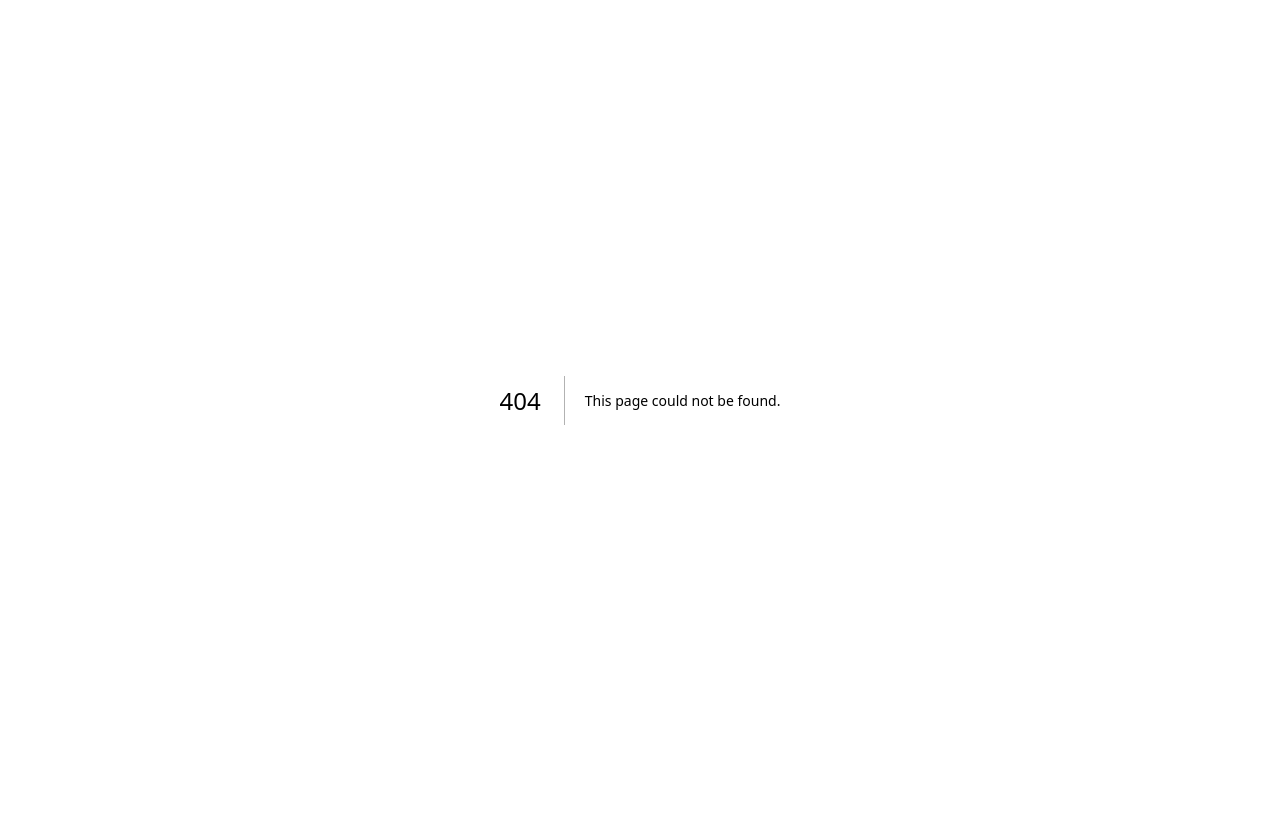
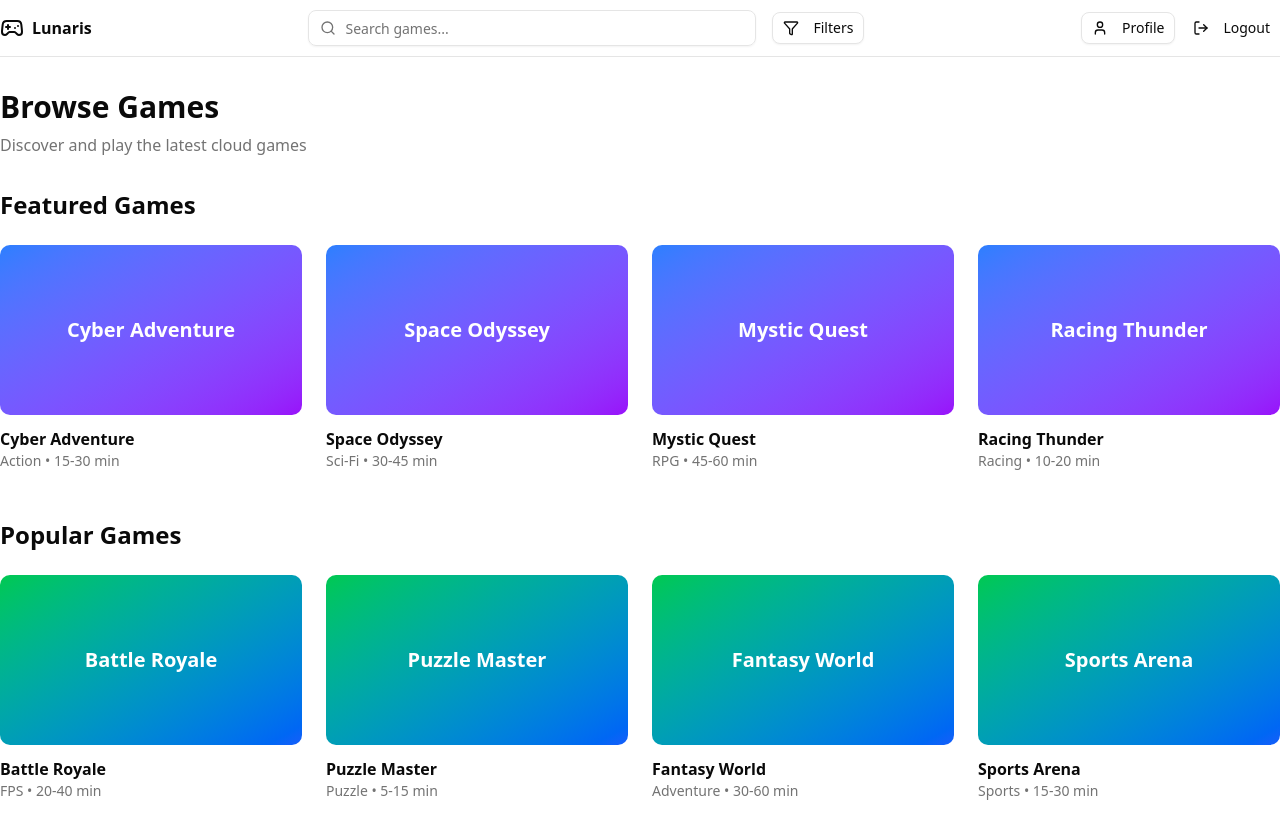
Before and after one commit to ubclaunchpad/lunaris, a Next.js app in the folder frontend/: page /browse in a window 1280 px wide. Before the commit this address had no page. Before the commit the page ends 800 px from the top, so only its background shows below. Built offline with nearby package versions, Linux system fonts and the light colour scheme.

Commit message:
Added default login + sample game browsing page

```diff
--- /dev/null
+++ b/frontend/app/browse/page.tsx
@@ -0,0 +1,121 @@
+import { Gamepad2, Search, Filter, User, LogOut } from "lucide-react"
+import Link from "next/link"
+
+import { Button } from "@/components/ui/button"
+import { Input } from "@/components/ui/input"
+
+export default function BrowsePage() {
+  return (
+    <div className="min-h-screen bg-background">
+      {/* Header */}
+      <header className="border-b bg-background/95 backdrop-blur supports-[backdrop-filter]:bg-background/60">
+        <div className="container flex h-14 items-center justify-between">
+          <div className="flex items-center gap-4">
+            <Link href="/browse" className="flex items-center gap-2">
+              <Gamepad2 className="h-6 w-6" />
+              <span className="font-bold">Lunaris</span>
+            </Link>
+          </div>
+
+          {/* Search Bar */}
+          <div className="flex flex-1 items-center justify-center gap-4 px-6">
+            <div className="relative flex-1 max-w-md">
+              <Search className="absolute left-3 top-1/2 h-4 w-4 -translate-y-1/2 text-muted-foreground" />
+              <Input
+                placeholder="Search games..."
+                className="pl-9"
+              />
+            </div>
+            <Button variant="outline" size="sm">
+              <Filter className="h-4 w-4 mr-2" />
+              Filters
+            </Button>
+          </div>
+
+          {/* User Menu */}
+          <div className="flex items-center gap-2">
+            <Button variant="outline" size="sm">
+              <User className="h-4 w-4 mr-2" />
+              Profile
+            </Button>
+            <Link href="/login">
+              <Button variant="ghost" size="sm">
+                <LogOut className="h-4 w-4 mr-2" />
+                Logout
+              </Button>
+            </Link>
+          </div>
+        </div>
+      </header>
+
+      {/* Main Content */}
+      <main className="container py-8">
+        <div className="mb-8">
+          <h1 className="text-3xl font-bold mb-2">Browse Games</h1>
+          <p className="text-muted-foreground">
+            Discover and play the latest cloud games
+          </p>
+        </div>
+
+        {/* Featured Games */}
+        <section className="mb-12">
+          <h2 className="text-2xl font-semibold mb-6">Featured Games</h2>
+          <div className="grid grid-cols-1 md:grid-cols-2 lg:grid-cols-3 xl:grid-cols-4 gap-6">
+            {featuredGames.map((game) => (
+              <div key={game.id} className="group cursor-pointer">
+                <div className="aspect-video bg-muted rounded-lg mb-3 overflow-hidden">
+                  <div className="w-full h-full bg-gradient-to-br from-blue-500 to-purple-600 flex items-center justify-center text-white font-bold text-xl">
+                    {game.name}
+                  </div>
+                </div>
+                <h3 className="font-semibold group-hover:text-primary transition-colors">
+                  {game.name}
+                </h3>
+                <p className="text-sm text-muted-foreground">
+                  {game.genre} • {game.playTime}
+                </p>
+              </div>
+            ))}
+          </div>
+        </section>
+
+        {/* Popular Games */}
+        <section>
+          <h2 className="text-2xl font-semibold mb-6">Popular Games</h2>
+          <div className="grid grid-cols-1 md:grid-cols-2 lg:grid-cols-3 xl:grid-cols-4 gap-6">
+            {popularGames.map((game) => (
+              <div key={game.id} className="group cursor-pointer">
+                <div className="aspect-video bg-muted rounded-lg mb-3 overflow-hidden">
+                  <div className="w-full h-full bg-gradient-to-br from-green-500 to-blue-600 flex items-center justify-center text-white font-bold text-xl">
+                    {game.name}
+                  </div>
+                </div>
+                <h3 className="font-semibold group-hover:text-primary transition-colors">
+                  {game.name}
+                </h3>
+                <p className="text-sm text-muted-foreground">
+                  {game.genre} • {game.playTime}
+                </p>
+              </div>
+            ))}
+          </div>
+        </section>
+      </main>
+    </div>
+  )
+}
+
+// Sample game data
+const featuredGames = [
+  { id: 1, name: "Cyber Adventure", genre: "Action", playTime: "15-30 min" },
+  { id: 2, name: "Space Odyssey", genre: "Sci-Fi", playTime: "30-45 min" },
+  { id: 3, name: "Mystic Quest", genre: "RPG", playTime: "45-60 min" },
+  { id: 4, name: "Racing Thunder", genre: "Racing", playTime: "10-20 min" },
+]
+
+const popularGames = [
+  { id: 5, name: "Battle Royale", genre: "FPS", playTime: "20-40 min" },
+  { id: 6, name: "Puzzle Master", genre: "Puzzle", playTime: "5-15 min" },
+  { id: 7, name: "Fantasy World", genre: "Adventure", playTime: "30-60 min" },
+  { id: 8, name: "Sports Arena", genre: "Sports", playTime: "15-30 min" },
+]
--- a/frontend/components/login-form.tsx
+++ b/frontend/components/login-form.tsx
@@ -1,4 +1,8 @@
+"use client"
+
 import { GalleryVerticalEnd } from "lucide-react"
+import { useState } from "react"
+import { useRouter } from "next/navigation"
 
 import { cn } from "@/lib/utils"
 import { Button } from "@/components/ui/button"
@@ -15,14 +19,34 @@ export function LoginForm({
   className,
   ...props
 }: React.ComponentProps<"div">) {
+  const [email, setEmail] = useState("")
+  const [password, setPassword] = useState("")
+  const [error, setError] = useState("")
+  const router = useRouter()
+
+  // Hardcoded login credentials
+  const validCredentials = {
+    email: "admin@lunaris.com",
+    password: "admin123"
+  }
 
   const handleSubmit = (e: React.FormEvent<HTMLFormElement>) => {
-    console.log("Submitted Login Info")
+    e.preventDefault()
+    setError("")
+
+    // Check if credentials match
+    if (email === validCredentials.email && password === validCredentials.password) {
+      console.log("Login successful!")
+      // Redirect to browse page on successful login
+      router.push("/browse")
+    } else {
+      setError("Invalid email or password")
+    }
   }
 
   return (
     <div className={cn("flex flex-col gap-6", className)} {...props}>
-      <form>
+      <form onSubmit={handleSubmit}>
         <FieldGroup>
           <div className="flex flex-col items-center gap-2 text-center">
             <a
@@ -39,15 +63,37 @@ export function LoginForm({
               Don&apos;t have an account? <a href="#">Sign up</a>
             </FieldDescription>
           </div>
+
+          {error && (
+            <div className="text-sm text-red-600 bg-red-50 p-3 rounded-md">
+              {error}
+            </div>
+          )}
+
           <Field>
             <FieldLabel htmlFor="email">Email</FieldLabel>
             <Input
               id="email"
               type="email"
-              placeholder="m@example.com"
+              placeholder="admin@lunaris.com"
+              value={email}
+              onChange={(e) => setEmail(e.target.value)}
               required
             />
           </Field>
+
+          <Field>
+            <FieldLabel htmlFor="password">Password</FieldLabel>
+            <Input
+              id="password"
+              type="password"
+              placeholder="admin123"
+              value={password}
+              onChange={(e) => setPassword(e.target.value)}
+              required
+            />
+          </Field>
+
           <Field>
             <Button type="submit">Login</Button>
           </Field>
```
